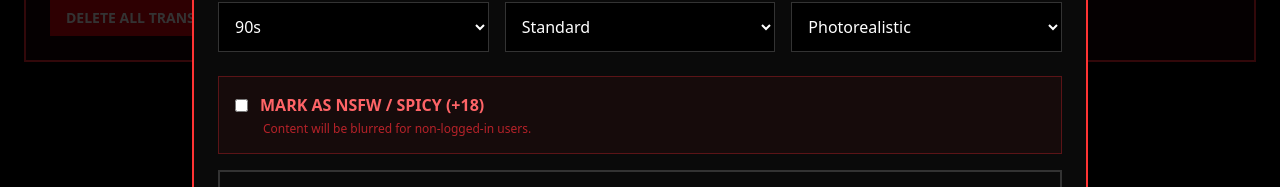
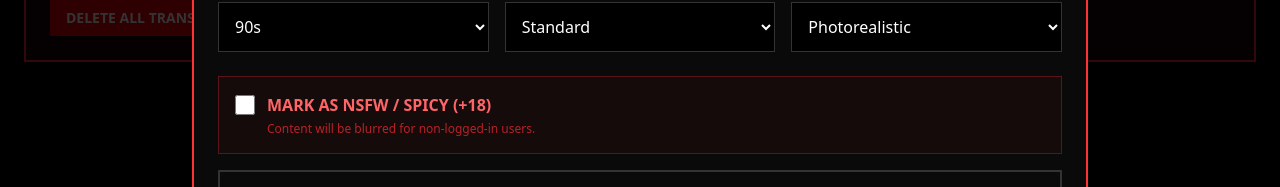
Before and after one commit to lucasmedinaD/retro-archive, a Next.js app: page /admin/transformations in a window 1280 px wide. Both pictures are taken after a click on the button "NEW TRANSFORMATION". Shown: the part 350-537 px from the top of the page. Built offline with nearby package versions, Linux system fonts and the light colour scheme; no server answers.

Commit message:
fix(admin): refactor nsfw toggle to prevent dom hydration errors

```diff
--- a/src/app/admin/TransformationEditor.tsx
+++ b/src/app/admin/TransformationEditor.tsx
@@ -306,17 +306,21 @@ export default function TransformationEditor({ transformation, isNew = false, on
                     </div>
                     {/* NSFW Setting */}
                     <div className="border border-red-500/30 bg-red-500/5 p-4 mb-4">
-                        <label className="flex items-center gap-3 cursor-pointer">
+                        <div className="flex items-center gap-3">
                             <input
+                                id="nsfw-checkbox"
                                 type="checkbox"
                                 checked={isNsfw}
                                 onChange={(e) => setIsNsfw(e.target.checked)}
+                                className="w-5 h-5 cursor-pointer accent-red-500"
                             />
-                            <span className="text-red-400 font-bold uppercase">Mark as NSFW / Spicy (+18)</span>
-                        </label>
-                        <p className="text-xs text-red-500/70 mt-1 ml-7">
+                            <label htmlFor="nsfw-checkbox" className="text-red-400 font-bold uppercase cursor-pointer select-none">
+                                Mark as NSFW / Spicy (+18)
+                            </label>
+                        </div>
+                        <div className="text-xs text-red-500/70 mt-1 ml-8">
                             Content will be blurred for non-logged-in users.
-                        </p>
+                        </div>
                     </div>
 
 
```
